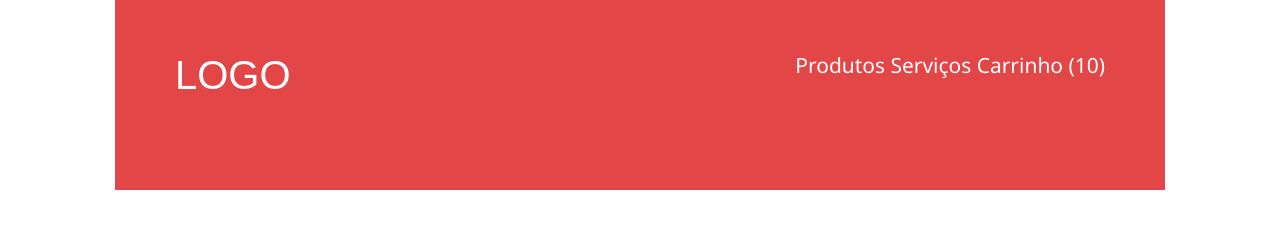
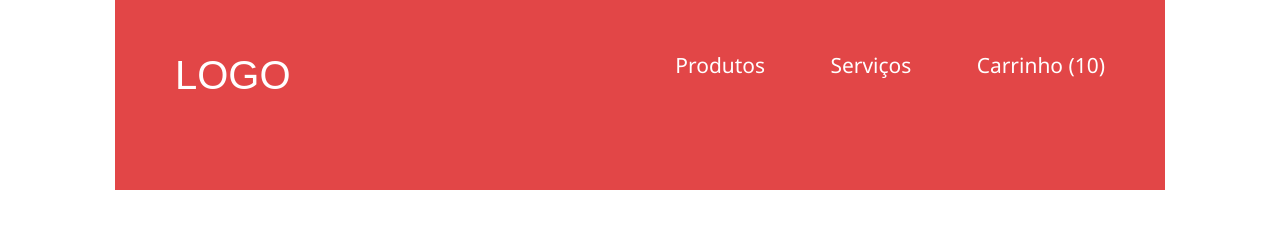
Before and after one commit to RaphaelOhlsen/loja-fone-aula3, a plain HTML site: page index.html in a window 1280 px wide. Drawn offline with Linux system fonts and the light colour scheme.

Commit message:
Desafio Basico - Aula 3

```diff
--- a/header.css
+++ b/header.css
@@ -10,7 +10,6 @@ h1 {
   font-size: 2.5em;
   font-family: Arial, 'Roboto', sans-serif;
   float: left;
-
 }
 
 nav {
@@ -23,5 +22,9 @@ a {
   text-decoration: none;
   color: inherit;
   font-size: inherit;
+  margin-right: 60px;
+}
 
+nav a:nth-child(3) {
+  margin-right: 0;
 }
--- a/index.html
+++ b/index.html
@@ -14,11 +14,9 @@
     <header>
       <h1>LOGO</h1>
       <nav>
-        <ul>
-          <a href="produtos.html">Produtos</a>
-          <a href="servicos.html">Serviços</a>
-          <a href="carrinho.html">Carrinho (10)</a>
-        </ul>
+        <a href="produtos.html">Produtos</a>
+        <a href="servicos.html">Serviços</a>
+        <a href="carrinho.html">Carrinho (10)</a>
       </nav>
 
 
```
